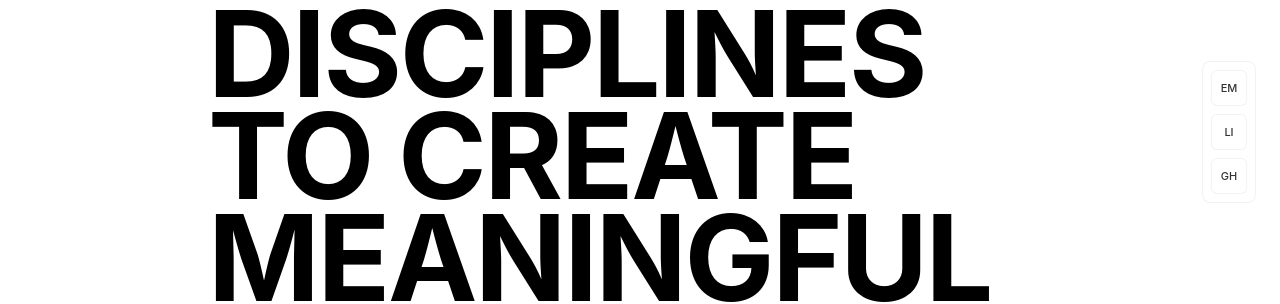
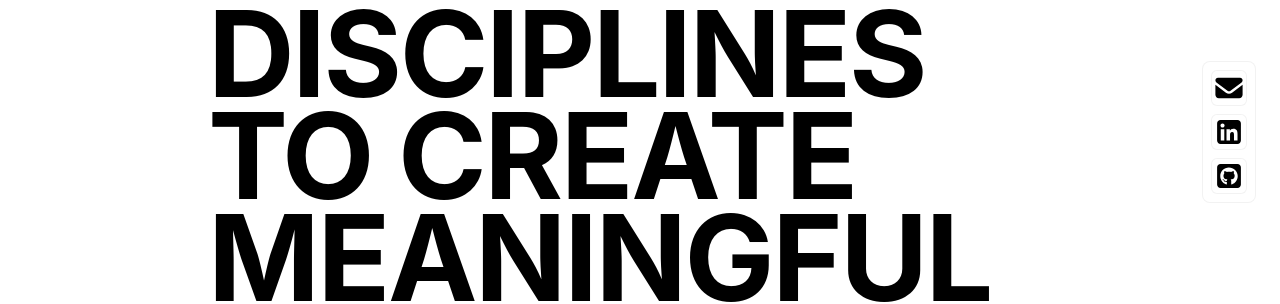
Before and after one commit to aadofodev/a3-portfolio, a plain HTML site: page index.html in a window 1280 px wide. Shown: the part 268-572 px from the top of the page. Drawn offline with Linux system fonts and the light colour scheme; a web font is replaced by a local one.

Commit message:
Changed link text to icons

```diff
--- a/index.html
+++ b/index.html
@@ -315,11 +315,11 @@
         <div class="sidebar-content">
             <div class="sidebar-links" role="list">
                 <a href="mailto:adofoandrea@gmail.com" title="Email" target="_blank" rel="noopener noreferrer"
-                   aria-label="Send email" role="listitem">EM</a>
+                   aria-label="Send email" role="listitem"><img src="icons/envelope-solid-full.svg"></a>
                 <a href="https://linkedin.com/in/andrea-adofo-asiedu-a264431b3/" title="LinkedIn" target="_blank" rel="noopener noreferrer"
-                   aria-label="LinkedIn profile" role="listitem">LI</a>
+                   aria-label="LinkedIn profile" role="listitem"><img src="icons/square-linkedin-brands-solid-full.svg"></a>
                 <a href="https://github.com/aadofodev/" title="GitHub" target="_blank" rel="noopener noreferrer"
-                   aria-label="GitHub profile" role="listitem">GH</a>
+                   aria-label="GitHub profile" role="listitem"><img src="icons/square-github-brands-solid-full.svg"></a>
                 <!-- <a href="https://instagram.com/awesomealex" title="Instagram" target="_blank" rel="noopener noreferrer"
                    aria-label="Instagram profile" role="listitem">IG</a> -->
             </div>
```
Also changed, not shown: icons/envelope-solid-full.svg (added), icons/square-github-brands-solid-full.svg (added), icons/square-linkedin-brands-solid-full.svg (added).
